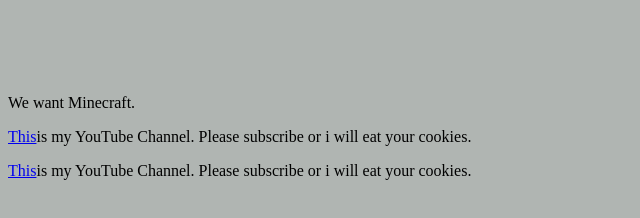
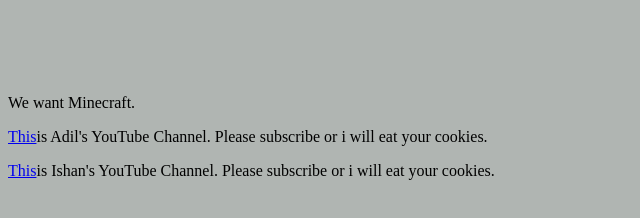
Before and after one commit to ishanadil/ishanadil.github.io, a plain HTML site: page index.html in a window 1280 px wide. Shown: the part 48-266 px from the top of the page, without its empty margins (0-640 px from the left). Drawn offline with Linux system fonts and the light colour scheme.

Commit message:
Update index.html

```diff
--- a/index.html
+++ b/index.html
@@ -9,7 +9,7 @@
         <h1>Ishan & Adil Website for Demo</h1>
         <marquee><h3>Adil is making this website for no reason. But Ishan is making it for Subscribers.</h3></marquee>
         <p>We want Minecraft.</p>
-        <p><a href=https://www.youtube.com/channel/UCaUcqqwqjCQgwiE7n2dSHvw>This</a>is my YouTube Channel. Please subscribe or i will eat your cookies.</p>
-        <p><a href=https://www.youtube.com/channel/UCFUT5FkpRhIulvxCSwYbfvw>This</a>is my YouTube Channel. Please subscribe or i will eat your cookies.</p>
+        <p><a href=https://www.youtube.com/channel/UCaUcqqwqjCQgwiE7n2dSHvw>This</a>is Adil's YouTube Channel. Please subscribe or i will eat your cookies.</p>
+        <p><a href=https://www.youtube.com/channel/UCFUT5FkpRhIulvxCSwYbfvw>This</a>is Ishan's YouTube Channel. Please subscribe or i will eat your cookies.</p>
     </body>
 </html>
```
